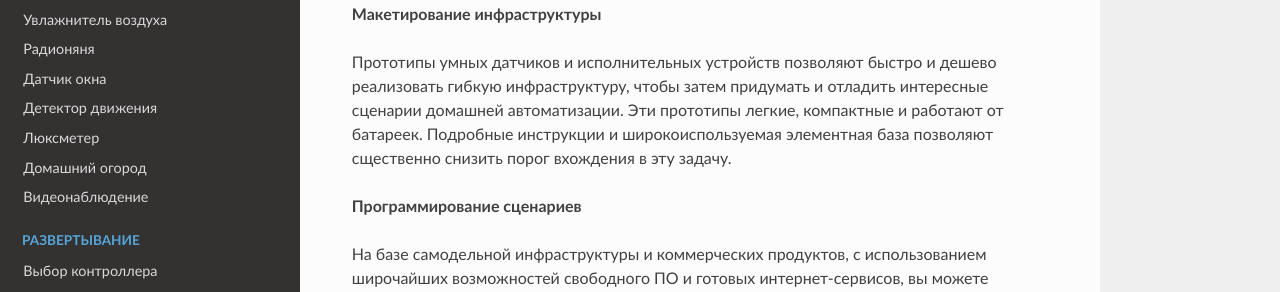
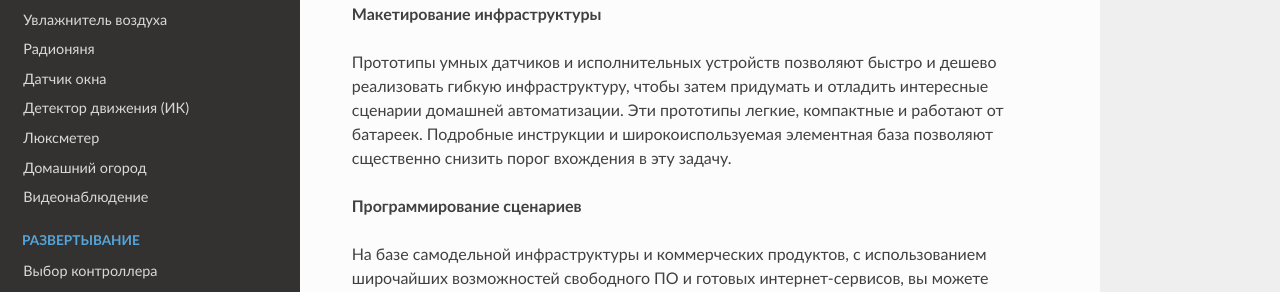
Before and after one commit to cutecare/cutecare-docs, an MkDocs documentation site: the page built from docs/index.md, in a window 1280 px wide. Shown: the part 277-569 px from the top of the page. Built offline with MkDocs 1.6.1, drawn with Linux system fonts in a browser that asks for light colours; nearby versions of some CDN libraries; old or Windows-style settings are respelled for this version of MkDocs.

Commit message:
Update mkdocs.yml

```diff
--- a/mkdocs.yml
+++ b/mkdocs.yml
@@ -14,7 +14,7 @@ pages:
   - 'Увлажнитель воздуха': 'Увлажнитель воздуха.md'
   - 'Радионяня': 'Радионяня.md'
   - 'Датчик окна': 'Датчик окна.md'
-  - 'Детектор движения': 'Детектор движения.md'
+  - 'Детектор движения (ИК)': 'Детектор движения.md'
   - 'Люксметер': 'Люксметер.md'
   - 'Домашний огород': 'Домашний огород.md'
   - 'Видеонаблюдение': 'Видеонаблюдение.md'
```
